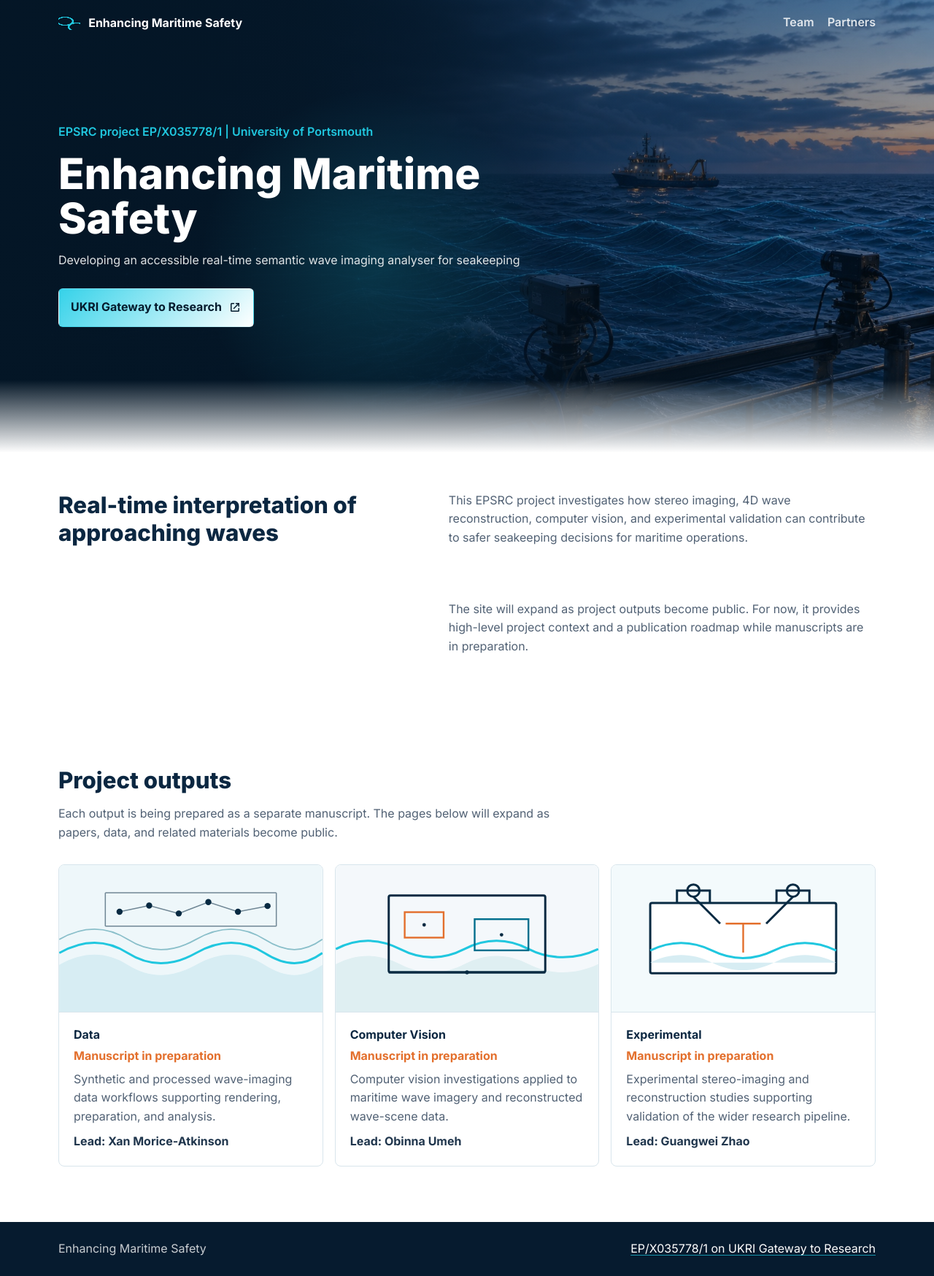
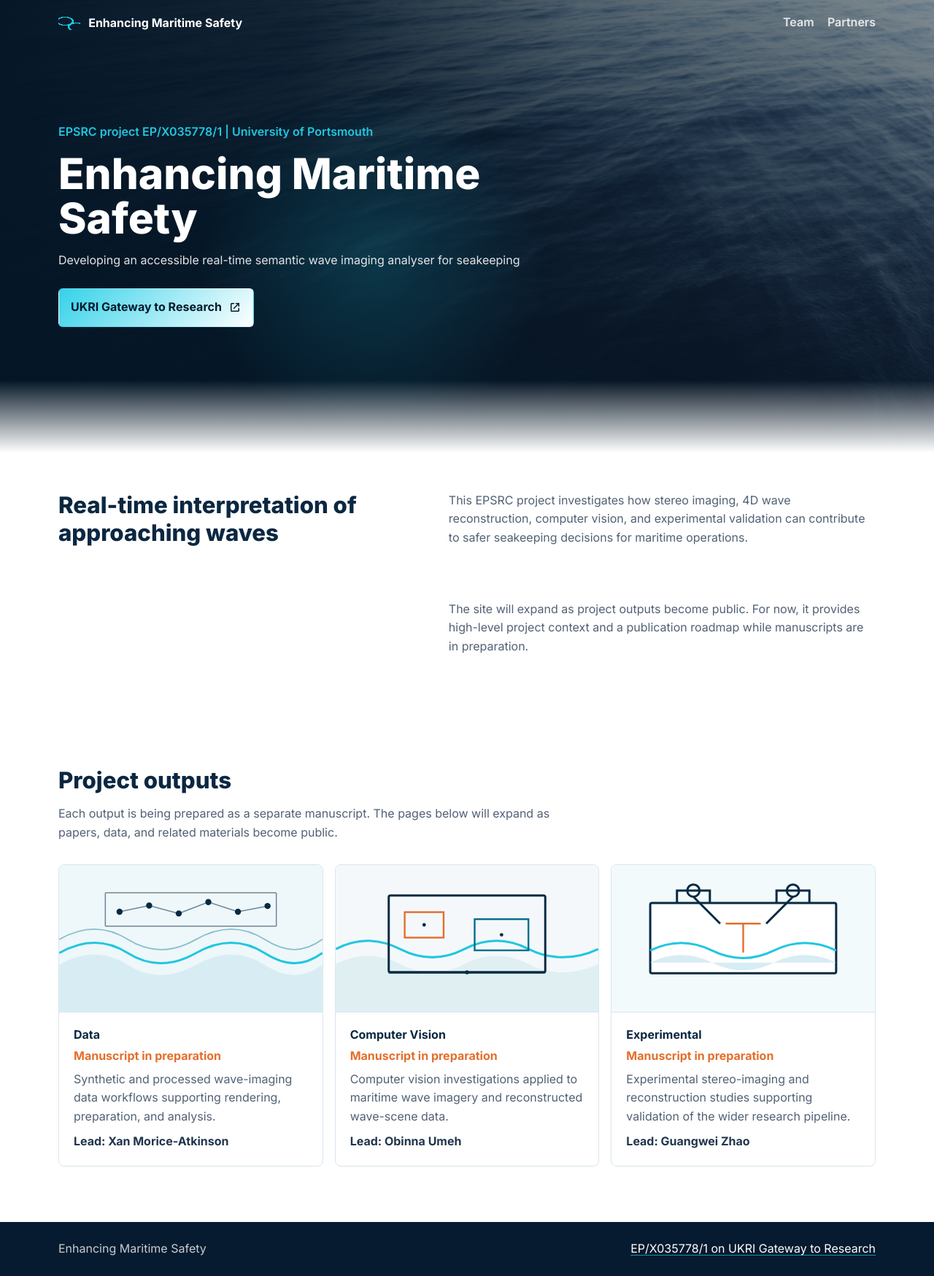
Before and after one commit to stereoocean/stereoocean.github.io, a Jekyll site: the page built from index.md, in a window 1280 px wide. Shown: the whole page at 73% size. Built offline with Jekyll 4.4.1, drawn with Linux system fonts in a browser that asks for light colours.

Commit message:
Replace generated hero image

```diff
--- a/assets/css/site.css
+++ b/assets/css/site.css
@@ -71,7 +71,7 @@ a {
   background-image:
     linear-gradient(90deg, rgba(4, 22, 38, 0.98) 0%, rgba(4, 22, 38, 0.88) 32%, rgba(4, 22, 38, 0.44) 62%, rgba(4, 22, 38, 0.2) 100%),
     linear-gradient(180deg, rgba(4, 22, 38, 0.1) 0%, rgba(4, 22, 38, 0.28) 76%, rgba(4, 22, 38, 0.8) 100%),
-    url("../img/hero/hero-wave-imaging.jpg");
+    url("../img/hero/hero-wave-imaging.png");
   background-position: center;
   background-size: cover;
 }
@@ -144,7 +144,7 @@ a {
   color: #ffffff;
   background:
     linear-gradient(90deg, rgba(4, 22, 38, 0.98), rgba(8, 42, 66, 0.94)),
-    url("../img/hero/hero-wave-imaging.jpg");
+    url("../img/hero/hero-wave-imaging.png");
   background-position: center 40%;
   background-size: cover;
 }
```
Also changed, not shown: assets/img/hero/hero-wave-imaging.jpg (deleted), assets/img/hero/hero-wave-imaging.png (added).
